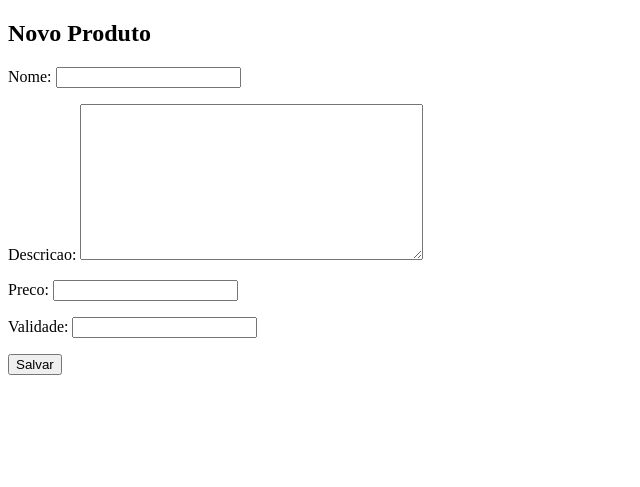
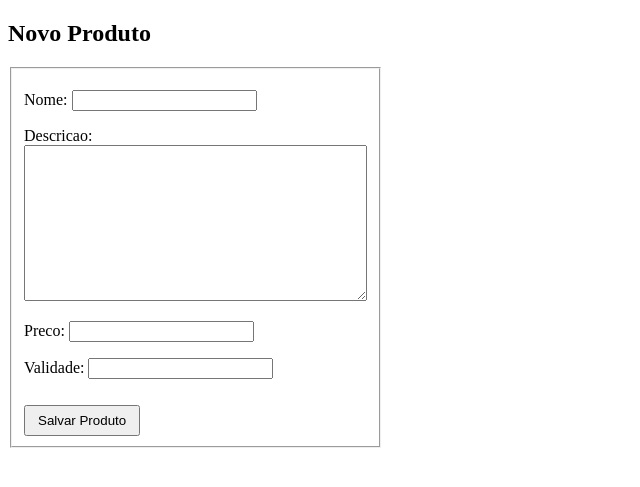
Before and after one commit to Natan2023ADS/front-end-eas, a Django app: page /produto/new/ in a window 1280 px wide. Shown: the part 108-595 px from the top of the page, without its empty margins (0-640 px from the left). Run offline with Django 4.2, Linux system fonts and the light colour scheme.

Commit message:
Update produto_form.html

```diff
--- a/templates/produto_form.html
+++ b/templates/produto_form.html
@@ -1,9 +1,18 @@
 {% extends "base.html" %}
 {% block content %}
 <h2>Novo Produto</h2>
+
 <form method="post">
     {% csrf_token %}
-    {{ form.as_p }}
-    <button type="submit">Salvar</button>
+    <fieldset style="width: 300px;">
+        {{ form.as_p }}
+        <button type="submit" style="padding: 6px 12px; margin-top: 10px;">Salvar Produto</button>
+    </fieldset>
 </form>
+
+{% if form.is_valid %}
+<p style="color: green; margin-top: 10px;">
+    Produto cadastrado com sucesso!
+</p>
+{% endif %}
 {% endblock %}
```
